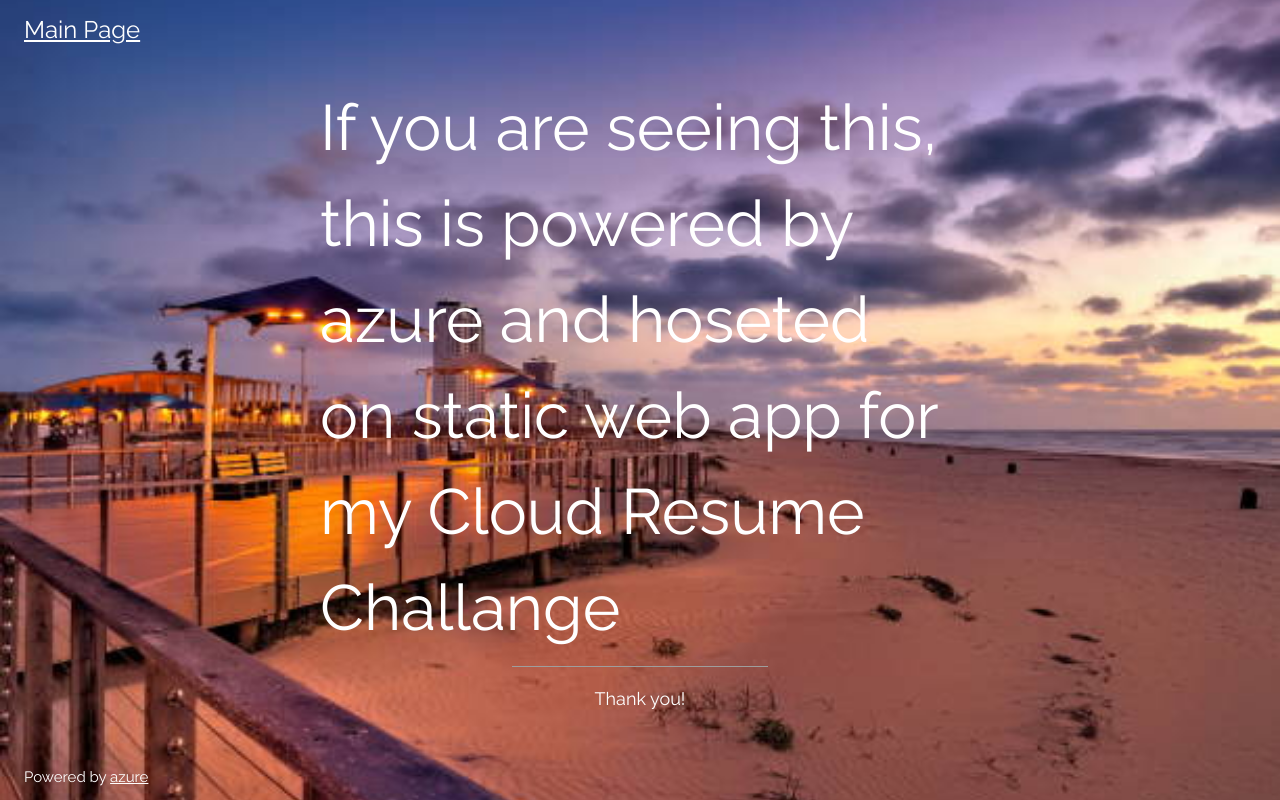
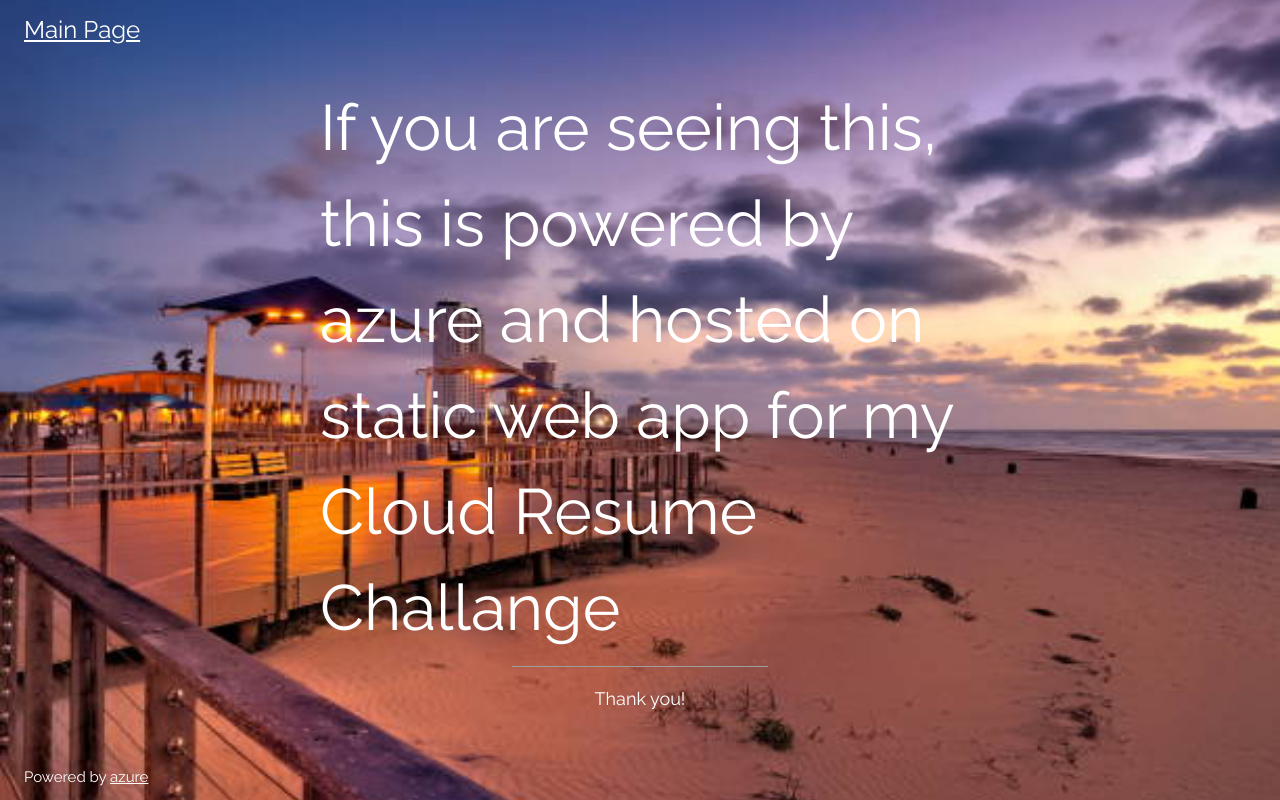
Before and after one commit to acalde2024/cloud-resume-challange-azure, a plain HTML site: page website/index.html in a window 1280 px wide. Drawn offline with nearby package versions, Linux system fonts and the light colour scheme.

Commit message:
Update index.html
Fixed typo on HTML file

```diff
--- a/website/index.html
+++ b/website/index.html
@@ -24,7 +24,7 @@ body, html {height: 100%}
     <a href="https://antoniotechjourney.com/" class="w3-hover-text-green">Main Page</a>
   </div>
   <div class="w3-display-middle">
-    <h1 class="w3-jumbo w3-animate-top">If you are seeing this, this is powered by azure and hoseted on static web app for my Cloud Resume Challange</h1>
+    <h1 class="w3-jumbo w3-animate-top">If you are seeing this, this is powered by azure and hosted on static web app for my Cloud Resume Challange</h1>
     <hr class="w3-border-grey" style="margin:auto;width:40%">
     <p class="w3-large w3-center">Thank you!</p>
   </div>
```
